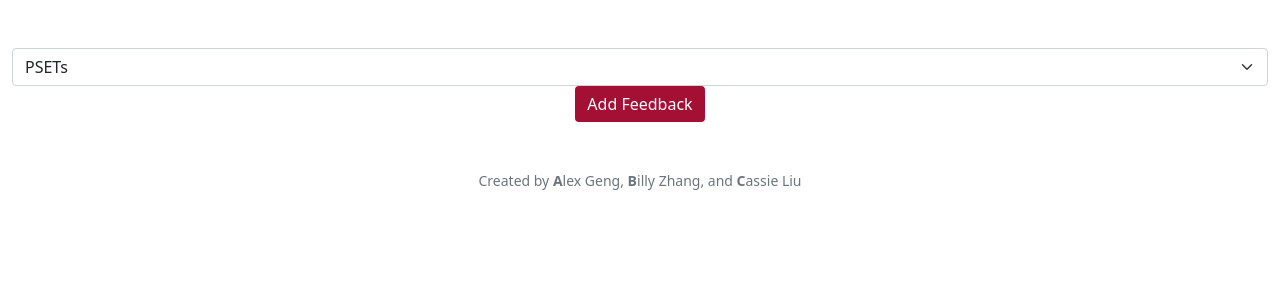
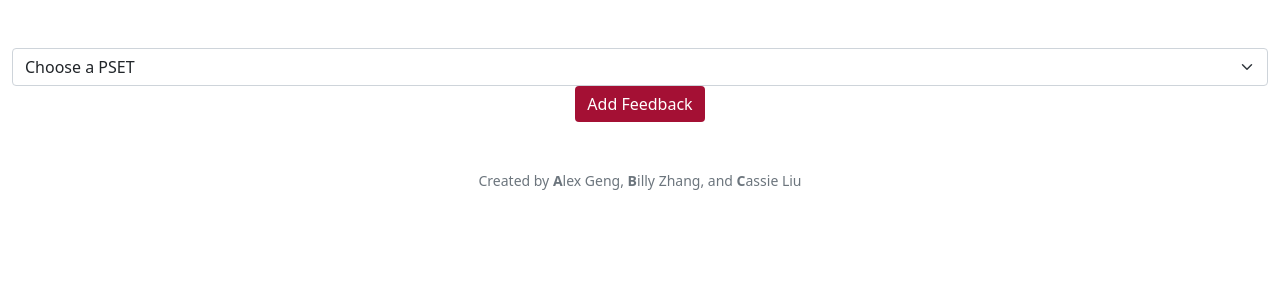
Before and after one commit to WilliamHYZhang/PGuide, a Flask app: a page that uses templates/class.html in a window 1280 px wide. Shown: the part 76-376 px from the top of the page. Run offline with Flask 2, Linux system fonts and the light colour scheme; some libraries are stand-ins or nearby versions.

Commit message:
feat:update html code

```diff
--- a/templates/class.html
+++ b/templates/class.html
@@ -7,7 +7,7 @@
 {% block main %}
 <form action="/login" method="post">
     <select class="form-select" aria-label="PSETs">
-        <option selected>PSETs</option>
+        <option selected>Choose a PSET</option>
         {% for pset in psets %}
             <option value="{{ pset.id }}">{{ pset["name"] }}</option>
         {% endfor %}
```
Also changed, not shown: pguide.db.
